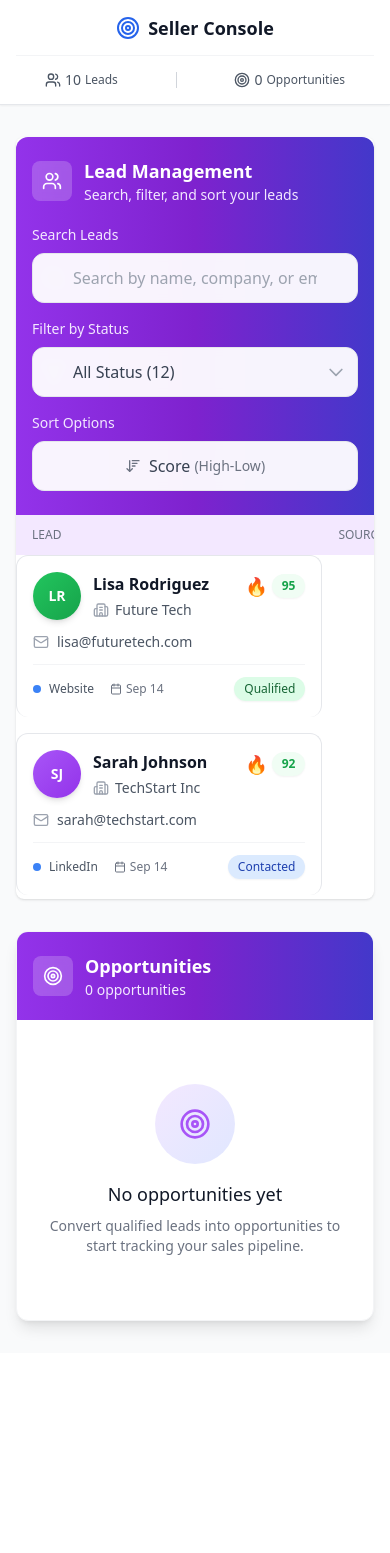
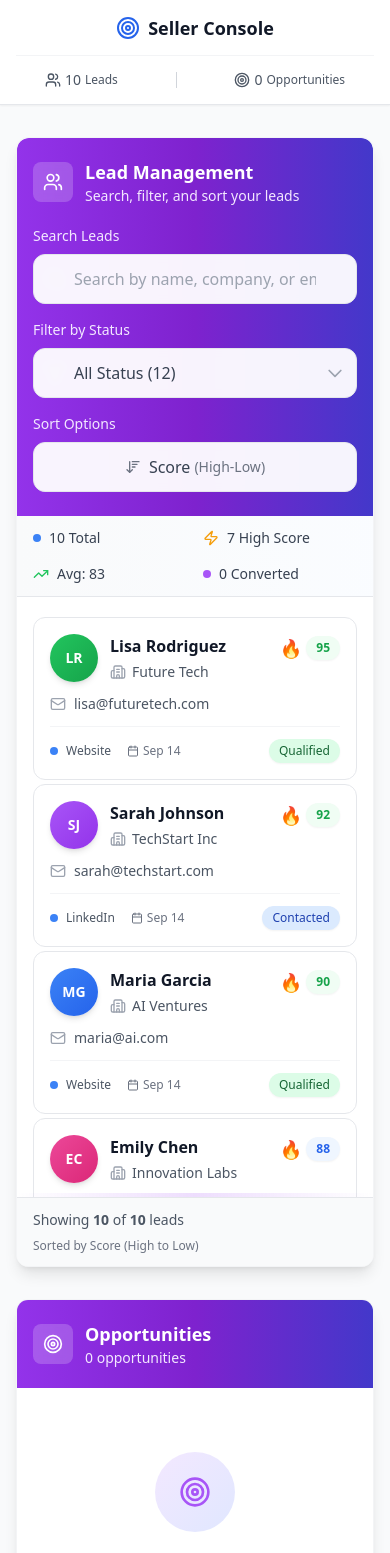
Before and after one commit to Yowani24/seller-console, a React (Vite) app: page / in a window 390 px wide. Shown: the top 1553 px of the page. Before the commit the page ends 1353 px from the top, so only its background shows below. Built offline with nearby package versions, Linux system fonts and the light colour scheme.

Commit message:
lead list responsiveness adjusted

```diff
--- a/src/components/features/leads/lead-list.tsx
+++ b/src/components/features/leads/lead-list.tsx
@@ -1,5 +1,5 @@
-import { useMemo } from "react";
-import { Users } from "lucide-react";
+import { useMemo, useState } from "react";
+import { Users, Search, Zap, TrendingUp } from "lucide-react";
 import type { ILead } from "../../../types";
 import LeadFilters from "./lead-filters";
 import { getScoreColor, getStatusColor } from "../../../utils/formatters";
@@ -28,11 +28,14 @@ const LeadList = ({
   sortBy,
   setSortBy,
 }: LeadListProps) => {
+  const [showStats] = useState(true);
+
   const filteredAndSortedLeads = useMemo(() => {
     const filtered = leads.filter((lead) => {
       const matchesSearch =
         lead.name.toLowerCase().includes(searchTerm.toLowerCase()) ||
-        lead.company.toLowerCase().includes(searchTerm.toLowerCase());
+        lead.company.toLowerCase().includes(searchTerm.toLowerCase()) ||
+        lead.email.toLowerCase().includes(searchTerm.toLowerCase());
       const matchesStatus =
         statusFilter === "all" || lead.status === statusFilter;
       return matchesSearch && matchesStatus;
@@ -47,8 +50,27 @@ const LeadList = ({
     });
   }, [leads, searchTerm, statusFilter, sortBy]);
 
+  const getLeadStats = useMemo(() => {
+    const total = filteredAndSortedLeads.length;
+    const highScore = filteredAndSortedLeads.filter(
+      (lead) => lead.score >= 80
+    ).length;
+    const avgScore =
+      total > 0
+        ? Math.round(
+            filteredAndSortedLeads.reduce((sum, lead) => sum + lead.score, 0) /
+              total
+          )
+        : 0;
+    const converted = filteredAndSortedLeads.filter(
+      (lead) => lead.status === "converted"
+    ).length;
+
+    return { total, highScore, avgScore, converted };
+  }, [filteredAndSortedLeads]);
+
   return (
-    <div className="bg-white rounded-lg shadow">
+    <div className="bg-white rounded-xl shadow-lg border border-gray-100 overflow-hidden">
       <LeadFilters
         searchTerm={searchTerm}
         setSearchTerm={setSearchTerm}
@@ -58,41 +80,103 @@ const LeadList = ({
         setSortBy={setSortBy}
       />
 
-      <div className="overflow-hidden">
+      {filteredAndSortedLeads.length > 0 && showStats && (
+        <div className="bg-gradient-to-r from-gray-50 to-blue-50/30 border-b border-gray-200 px-4 py-3 sm:px-6">
+          <div className="flex flex-col sm:flex-row sm:items-center sm:justify-between space-y-3 sm:space-y-0">
+            <div className="grid grid-cols-2 sm:flex sm:items-center sm:space-x-6 gap-4 sm:gap-0">
+              <div className="flex items-center space-x-2">
+                <div className="w-2 h-2 bg-blue-500 rounded-full"></div>
+                <span className="text-sm font-medium text-gray-700">
+                  {getLeadStats.total} Total
+                </span>
+              </div>
+              <div className="flex items-center space-x-2">
+                <Zap className="w-4 h-4 text-amber-500" />
+                <span className="text-sm font-medium text-gray-700">
+                  {getLeadStats.highScore} High Score
+                </span>
+              </div>
+              <div className="flex items-center space-x-2">
+                <TrendingUp className="w-4 h-4 text-green-500" />
+                <span className="text-sm font-medium text-gray-700">
+                  Avg: {getLeadStats.avgScore}
+                </span>
+              </div>
+              <div className="flex items-center space-x-2">
+                <div className="w-2 h-2 bg-purple-500 rounded-full"></div>
+                <span className="text-sm font-medium text-gray-700">
+                  {getLeadStats.converted} Converted
+                </span>
+              </div>
+            </div>
+          </div>
+        </div>
+      )}
+
+      <div className="relative">
         {filteredAndSortedLeads.length === 0 ? (
-          <div className="p-8 text-center">
-            <Users className="w-12 h-12 text-gray-400 mx-auto mb-4" />
-            <h3 className="text-lg font-medium text-gray-900 mb-2">
-              No leads found
+          <div className="p-12 text-center">
+            <div className="mx-auto w-24 h-24 bg-gradient-to-br from-gray-100 to-gray-200 rounded-full flex items-center justify-center mb-6">
+              {searchTerm || statusFilter !== "all" ? (
+                <Search className="w-10 h-10 text-gray-400" />
+              ) : (
+                <Users className="w-10 h-10 text-gray-400" />
+              )}
+            </div>
+            <h3 className="text-xl font-semibold text-gray-900 mb-3">
+              {searchTerm || statusFilter !== "all"
+                ? "No matching leads"
+                : "No leads yet"}
             </h3>
-            <p className="text-gray-500">
-              Try adjusting your search or filters.
+            <p className="text-gray-500 max-w-md mx-auto leading-relaxed">
+              {searchTerm || statusFilter !== "all"
+                ? "Try adjusting your search terms or filters to find what you're looking for."
+                : "Start adding leads to build your pipeline and track potential opportunities."}
             </p>
+            {(searchTerm || statusFilter !== "all") && (
+              <button
+                onClick={() => {
+                  setSearchTerm("");
+                  setStatusFilter("all");
+                }}
+                className="mt-6 inline-flex items-center px-4 py-2 bg-purple-600 text-white rounded-lg hover:bg-purple-700 transition-colors duration-200 font-medium"
+              >
+                Clear Filters
+              </button>
+            )}
           </div>
         ) : (
-          <div className="max-h-96 overflow-y-auto scrollBarStyles">
+          <>
+            <div className="hidden md:block">
+              <div className="max-h-[600px] overflow-y-auto scrollbar-thin scrollbar-thumb-gray-300 scrollbar-track-gray-100">
                 <table className="w-full">
-              <thead className="bg-purple-100 sticky top-0">
+                  <thead className="bg-gradient-to-r from-purple-100 to-indigo-100 sticky top-0 z-10 border-b border-gray-200">
                     <tr>
-                  <th className="px-4 py-3 text-left text-xs font-medium text-gray-500 uppercase">
-                    Lead
+                      <th className="px-6 py-4 text-left text-xs font-semibold text-gray-700 uppercase tracking-wider">
+                        <div className="flex items-center space-x-2">
+                          <Users className="w-4 h-4" />
+                          <span>Lead Information</span>
+                        </div>
                       </th>
-                  <th className="px-4 py-3 text-left text-xs font-medium text-gray-500 uppercase">
+                      <th className="px-6 py-4 text-left text-xs font-semibold text-gray-700 uppercase tracking-wider">
                         Source
                       </th>
-                  <th className="px-4 py-3 text-left text-xs font-medium text-gray-500 uppercase">
-                    Score
+                      <th className="px-6 py-4 text-left text-xs font-semibold text-gray-700 uppercase tracking-wider">
+                        <div className="flex items-center space-x-2">
+                          <TrendingUp className="w-4 h-4" />
+                          <span>Score</span>
+                        </div>
                       </th>
-                  <th className="px-4 py-3 text-left text-xs font-medium text-gray-500 uppercase">
+                      <th className="px-6 py-4 text-left text-xs font-semibold text-gray-700 uppercase tracking-wider">
                         Status
                       </th>
-                  <th className="px-4 py-3 text-left text-xs font-medium text-gray-500 uppercase">
-                    Date
+                      <th className="px-6 py-4 text-right text-xs font-semibold text-gray-700 uppercase tracking-wider">
+                        Created
                       </th>
                     </tr>
                   </thead>
-              <tbody className="divide-y divide-gray-200">
-                {filteredAndSortedLeads?.map((lead) => (
+                  <tbody className="divide-y divide-gray-100 bg-white">
+                    {filteredAndSortedLeads.map((lead) => (
                       <LeadListItem
                         key={lead.id}
                         lead={lead}
@@ -105,8 +189,45 @@ const LeadList = ({
                   </tbody>
                 </table>
               </div>
+            </div>
+
+            <div className="md:hidden p-4 space-y-1 max-h-[600px] overflow-y-auto scrollbar-thin scrollbar-thumb-gray-300 scrollbar-track-gray-100">
+              {filteredAndSortedLeads.map((lead) => (
+                <LeadListItem
+                  key={lead.id}
+                  lead={lead}
+                  isSelected={selectedLead?.id === lead.id}
+                  onClick={() => onLeadClick(lead)}
+                  getScoreColor={getScoreColor}
+                  getStatusColor={getStatusColor}
+                />
+              ))}
+            </div>
+          </>
+        )}
+
+        {filteredAndSortedLeads.length > 0 && (
+          <div className="absolute bottom-0 left-0 right-0 h-1 bg-gradient-to-r from-transparent via-purple-500/20 to-transparent"></div>
         )}
       </div>
+
+      {filteredAndSortedLeads.length > 0 && (
+        <div className="bg-gray-50 px-4 py-3 sm:px-6 border-t border-gray-200">
+          <div className="flex flex-col sm:flex-row sm:items-center sm:justify-between space-y-2 sm:space-y-0">
+            <p className="text-sm text-gray-600">
+              Showing{" "}
+              <span className="font-semibold">
+                {filteredAndSortedLeads.length}
+              </span>{" "}
+              of <span className="font-semibold">{leads.length}</span> leads
+            </p>
+            <div className="text-xs text-gray-500">
+              Sorted by{" "}
+              {sortBy === "score" ? "Score (High to Low)" : "Name (A-Z)"}
+            </div>
+          </div>
+        </div>
+      )}
     </div>
   );
 };
```
Lines whose indentation alone changed are shown as unchanged.
